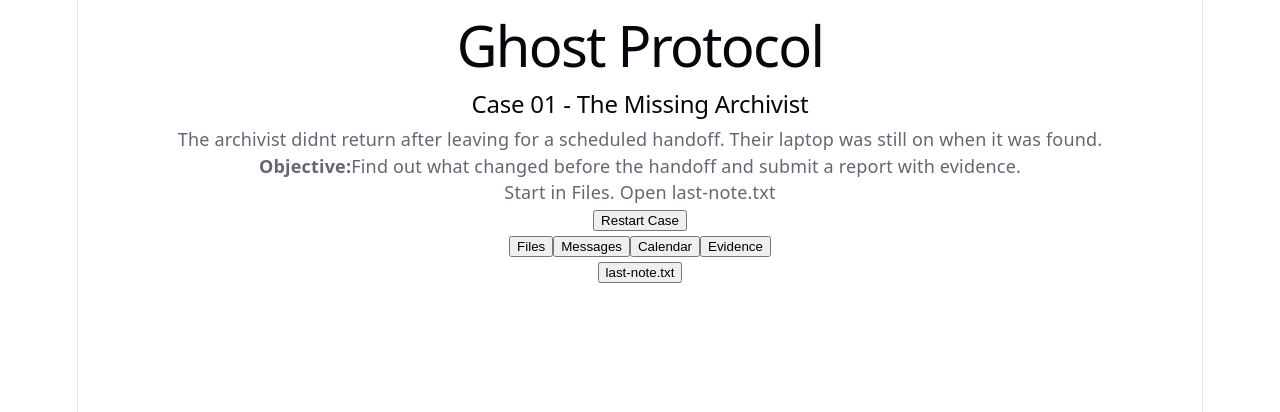
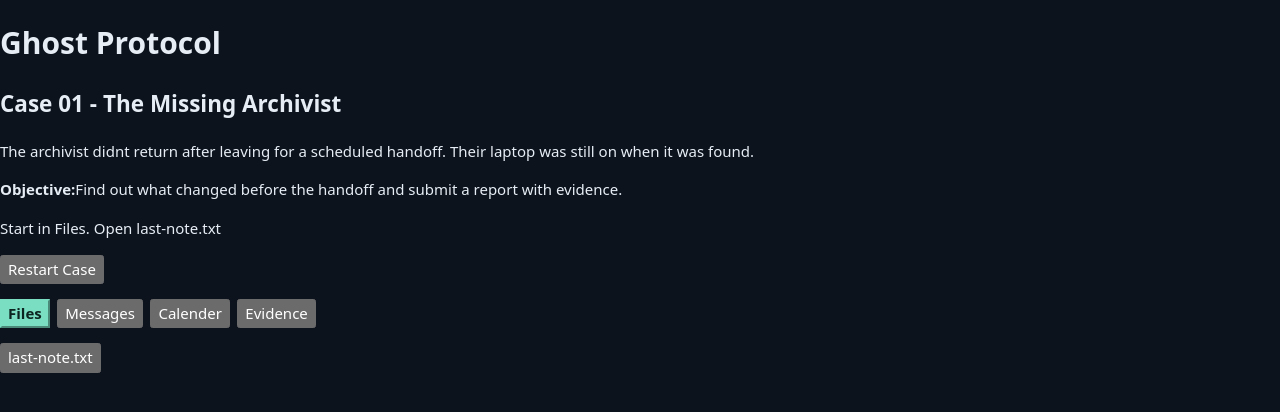
Before and after one commit to abhinavsairam78/Ghost-Protocol, a React (Vite) app: page / in a window 1280 px wide. Shown: the top 412 px of the page. Built offline with nearby package versions, Linux system fonts and the light colour scheme.

Commit message:
feat: implement initial Ghost Protocol app layout and core gameplay UI

```diff
--- a/src/App.css
+++ b/src/App.css
@@ -1,184 +1,77 @@
-.counter {
-  font-size: 16px;
-  padding: 5px 10px;
-  border-radius: 5px;
-  color: var(--accent);
-  background: var(--accent-bg);
-  border: 2px solid transparent;
-  transition: border-color 0.3s;
-  margin-bottom: 24px;
+.desktop {
+  max-width: 64rem;
+  margin-inline: auto;
+  padding: clamp(1rem, 4vw, 3rem);
 
-  &:hover {
-    border-color: var(--accent-border);
-  }
-  &:focus-visible {
-    outline: 2px solid var(--accent);
-    outline-offset: 2px;
-  }
 }
 
-.hero {
-  position: relative;
-
-  .base,
-  .framework,
-  .vite {
-    inset-inline: 0;
-    margin: 0 auto;
+.desktop h1 {
+  margin: 0 0 1rem;
 }
 
-  .base {
-    width: 170px;
-    position: relative;
-    z-index: 0;
+.case-briefing,
+.app-window {
+  padding: clamp(1rem, 3vw, 1.5rem);
+  border: 1px solid #344559;
+  border-radius: 0.75rem;
+  background: #182231;
 }
 
-  .framework,
-  .vite {
-    position: absolute;
+.case-briefing {
+  border-inline-start: 3px solid #79dec2;
 }
 
-  .framework {
-    z-index: 1;
-    top: 34px;
-    height: 28px;
-    transform: perspective(2000px) rotateZ(300deg) rotateX(44deg) rotateY(39deg)
-      scale(1.4);
+.case-briefing h2,
+.app-window h2 {
+  margin-top: 0;
 }
 
-  .vite {
-    z-index: 0;
-    top: 107px;
-    height: 26px;
-    width: auto;
-    transform: perspective(2000px) rotateZ(300deg) rotateX(40deg) rotateY(39deg)
-      scale(0.8);
-  }
+.taskbar {
+  display: flex;
+  flex-wrap: wrap;
+  gap: 0.5rem;
+  margin-block: 1rem;
+
 }
 
-#center {
-  display: flex;
-  flex-direction: column;
-  gap: 25px;
-  place-content: center;
-  place-items: center;
-  flex-grow: 1;
-
-  @media (max-width: 1024px) {
-    padding: 32px 20px 24px;
-    gap: 18px;
-  }
+.desktop button {
+  padding: 0.5rem 0.8rem;
+  border: 1px solid #50647a;
+  border-radius: 0.4rem;
+  background: #243348;
+  color: inherit;
+  cursor: pointer;
 }
 
-#next-steps {
-  display: flex;
-  border-top: 1px solid var(--border);
-  text-align: left;
-
-  & > div {
-    flex: 1 1 0;
-    padding: 32px;
-    @media (max-width: 1024px) {
-      padding: 24px 20px;
-    }
+.desktop>button {
+  margin-top: 0.75rem;
 }
 
-  .icon {
-    margin-bottom: 16px;
-    width: 22px;
-    height: 22px;
+.taskbar button[aria-pressed='true'] {
+  background: #79dec2;
+  border-color: #79dec2;
+  color: #0d2520;
+  font-weight: 700;
 }
 
-  @media (max-width: 1024px) {
-    flex-direction: column;
-    text-align: center;
-  }
+.desktop :focus-visible {
+  outline: 2px solid #ffd18a;
+  outline-offset: 3px;
 }
 
-#docs {
-  border-right: 1px solid var(--border);
-
-  @media (max-width: 1024px) {
-    border-right: none;
-    border-bottom: 1px solid var(--border);
-  }
+.desktop button:disabled {
+  opacity: 0.55;
+  cursor: default;
 }
 
-#next-steps ul {
-  list-style: none;
-  padding: 0;
-  display: flex;
-  gap: 8px;
-  margin: 32px 0 0;
-
-  .logo {
-    height: 18px;
+.app-window {
+  min-height: 16rem;
 }
 
-  a {
-    color: var(--text-h);
-    font-size: 16px;
-    border-radius: 6px;
-    background: var(--social-bg);
-    display: flex;
-    padding: 6px 12px;
-    align-items: center;
-    gap: 8px;
-    text-decoration: none;
-    transition: box-shadow 0.3s;
-
-    &:hover {
-      box-shadow: var(--shadow);
-    }
-    .button-icon {
-      height: 18px;
-      width: 18px;
-    }
+.app-window article+article {
+  margin-top: 1rem;
 }
 
-  @media (max-width: 1024px) {
-    margin-top: 20px;
-    flex-wrap: wrap;
-    justify-content: center;
-
-    li {
-      flex: 1 1 calc(50% - 8px);
+.app-window summary {
+  cursor: pointer;
 }
-
-    a {
-      width: 100%;
-      justify-content: center;
-      box-sizing: border-box;
-    }
-  }
-}
-
-#spacer {
-  height: 88px;
-  border-top: 1px solid var(--border);
-  @media (max-width: 1024px) {
-    height: 48px;
-  }
-}
-
-.ticks {
-  position: relative;
-  width: 100%;
-
-  &::before,
-  &::after {
-    content: '';
-    position: absolute;
-    top: -4.5px;
-    border: 5px solid transparent;
-  }
-
-  &::before {
-    left: 0;
-    border-left-color: var(--border);
-  }
-  &::after {
-    right: 0;
-    border-right-color: var(--border);
-  }
-}
--- a/src/App.tsx
+++ b/src/App.tsx
@@ -1,6 +1,7 @@
 import { useEffect, useState } from 'react';
 import { loadProgress, saveProgress, type ReportEnding } from './saveProgress';
 import { firstCase } from './cases/firstCase';
+import './App.css';
 
 type DesktopApp = 'files' | 'messages' | 'calendar' | 'evidence';
 
@@ -82,14 +83,22 @@ export default function App() {
         Restart Case
       </button>
 
-      <nav aria-label="Desktop apps">
-        <button onClick={() => setActiveApp('files')}>Files</button>
-        <button onClick={() => setActiveApp('messages')}>
-          Messages{messageCount > 0 ? ' (${messagecount})' : ''}
+      <nav className="taskbar" aria-label="Desktop apps">
+        <button type="button" aria-pressed={activeApp === 'files'}
+          onClick={() => setActiveApp('files')}>
+          Files
         </button>
-        <button onClick={() => setActiveApp('calendar')}>Calendar</button>
-        <button onClick={() => setActiveApp('evidence')}>
-          Evidence{savedEvidenceIds.length > 0 ? ` (${savedEvidenceIds.length})` : ''}
+        <button type="button" aria-pressed={activeApp === 'messages'}
+          onClick={() => setActiveApp('messages')}>
+          Messages{messageCount > 0 ? ' (${messageCount})' : ''}
+        </button>
+        <button type="button" aria-pressed={activeApp === 'calendar'}
+          onClick={() => setActiveApp('calendar')}>
+          Calender
+        </button>
+        <button type="button" aria-pressed={activeApp === 'evidence'}
+          onClick={() => setActiveApp('evidence')}>
+          Evidence{savedEvidenceIds.length > 0 ? ' (${savedEvidenceIds.length})' : ''}
         </button>
       </nav>
 
--- a/src/index.css
+++ b/src/index.css
@@ -1,64 +1,14 @@
 :root {
-  --text: #6b6375;
-  --text-h: #08060d;
-  --bg: #fff;
-  --border: #e5e4e7;
-  --code-bg: #f4f3ec;
-  --accent: #aa3bff;
-  --accent-bg: rgba(170, 59, 255, 0.1);
-  --accent-border: rgba(170, 59, 255, 0.5);
-  --social-bg: rgba(244, 243, 236, 0.5);
-  --shadow:
-    rgba(0, 0, 0, 0.1) 0 10px 15px -3px, rgba(0, 0, 0, 0.05) 0 4px 6px -2px;
-
-  --sans: system-ui, 'Segoe UI', Roboto, sans-serif;
-  --heading: system-ui, 'Segoe UI', Roboto, sans-serif;
-  --mono: ui-monospace, Consolas, monospace;
-
-  font: 18px/145% var(--sans);
-  letter-spacing: 0.18px;
-  color-scheme: light dark;
-  color: var(--text);
-  background: var(--bg);
-  font-synthesis: none;
-  text-rendering: optimizeLegibility;
-  -webkit-font-smoothing: antialiased;
-  -moz-osx-font-smoothing: grayscale;
-
-  @media (max-width: 1024px) {
-    font-size: 16px;
-  }
+  font-family: system-ui, sans-serif;
+  color-scheme: dark;
+  color: #e7edf4;
+  background: #0d131d;
+  line-height: 1.55;
+  font-weight: 400;
+  font-size: 15px;
 }
 
-@media (prefers-color-scheme: dark) {
-  :root {
-    --text: #9ca3af;
-    --text-h: #f3f4f6;
-    --bg: #16171d;
-    --border: #2e303a;
-    --code-bg: #1f2028;
-    --accent: #c084fc;
-    --accent-bg: rgba(192, 132, 252, 0.15);
-    --accent-border: rgba(192, 132, 252, 0.5);
-    --social-bg: rgba(47, 48, 58, 0.5);
-    --shadow:
-      rgba(0, 0, 0, 0.4) 0 10px 15px -3px, rgba(0, 0, 0, 0.25) 0 4px 6px -2px;
-  }
-
-  #social .button-icon {
-    filter: invert(1) brightness(2);
-  }
-}
-
-#root {
-  width: 1126px;
-  max-width: 100%;
-  margin: 0 auto;
-  text-align: center;
-  border-inline: 1px solid var(--border);
-  min-height: 100svh;
-  display: flex;
-  flex-direction: column;
+* {
   box-sizing: border-box;
 }
 
@@ -66,46 +16,7 @@ body {
   margin: 0;
 }
 
-h1,
-h2 {
-  font-family: var(--heading);
-  font-weight: 500;
-  color: var(--text-h);
+button,
+input {
+  font: inherit;
 }
-
-h1 {
-  font-size: 56px;
-  letter-spacing: -1.68px;
-  margin: 32px 0;
-  @media (max-width: 1024px) {
-    font-size: 36px;
-    margin: 20px 0;
-  }
-}
-h2 {
-  font-size: 24px;
-  line-height: 118%;
-  letter-spacing: -0.24px;
-  margin: 0 0 8px;
-  @media (max-width: 1024px) {
-    font-size: 20px;
-  }
-}
-p {
-  margin: 0;
-}
-
-code,
-.counter {
-  font-family: var(--mono);
-  display: inline-flex;
-  border-radius: 4px;
-  color: var(--text-h);
-}
-
-code {
-  font-size: 15px;
-  line-height: 135%;
-  padding: 4px 8px;
-  background: var(--code-bg);
-}
```
Lines whose indentation alone changed are shown as unchanged.
